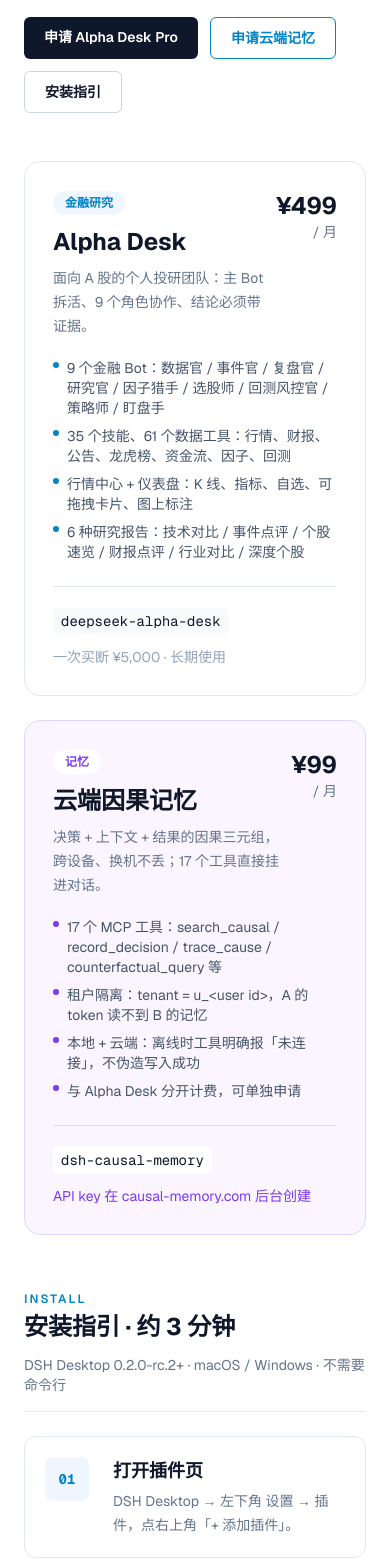
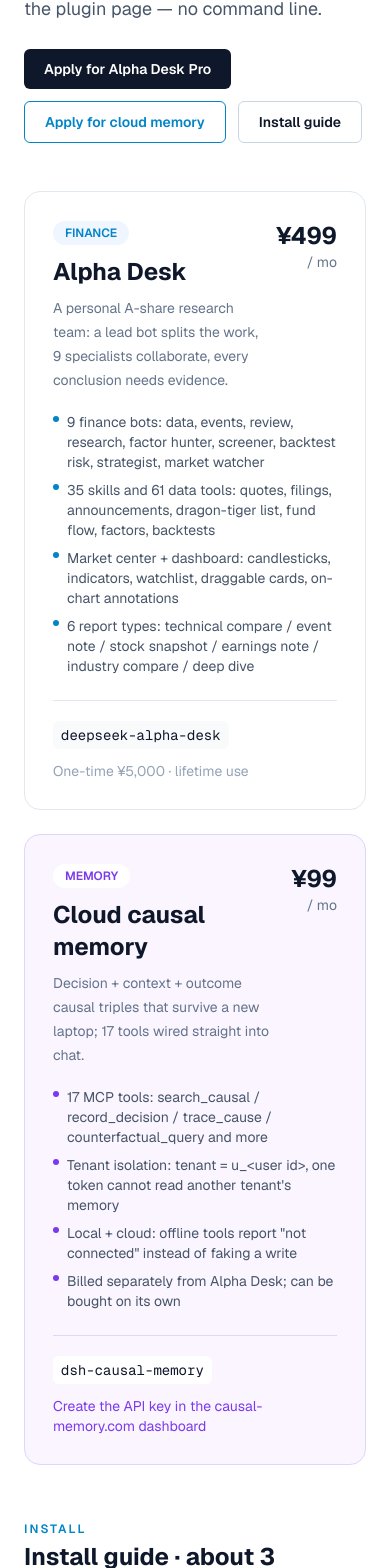
Before and after one commit to JingxuanC/causal-memory-website, a Next.js app: page /products in a window 390 px wide. Shown: the part 396-1964 px from the top of the page. Built offline with nearby package versions, Linux system fonts and the light colour scheme; no server answers.

Commit message:
feat(products): bilingual copy for products and install page

```diff
--- a/src/app/products/page.tsx
+++ b/src/app/products/page.tsx
@@ -1,90 +1,213 @@
 import type { Metadata } from "next";
 import Link from "next/link";
+import { getLang } from "@/lib/i18n";
 
 export const metadata: Metadata = {
-  title: "产品与安装 · Alpha Desk × 云端因果记忆",
+  title: "Products & install · Alpha Desk × Causal Memory",
   description:
-    "Alpha Desk 金融研究插件（9 Bot / 35 技能 / 行情中心 / 6 种报告）与云端因果记忆插件（17 个记忆工具）的说明、定价与安装指引。",
+    "Alpha Desk finance plugin (9 bots, 35 skills, market center, 6 report types) and the cloud causal-memory plugin (17 memory tools): what they do, pricing, and how to install.",
 };
 
-const steps = [
-  {
-    n: "01",
-    title: "打开插件页",
-    body: "DSH Desktop → 左下角 设置 → 插件，点右上角「+ 添加插件」。",
+type Copy = {
+  kicker: string;
+  title: string;
+  introA: string;
+  introB: string;
+  introC: string;
+  ctaPro: string;
+  ctaMemory: string;
+  ctaInstall: string;
+  alphaBadge: string;
+  alphaDesc: string;
+  alphaPrice: string;
+  alphaPer: string;
+  alphaBullets: string[];
+  alphaCode: string;
+  alphaNote: string;
+  memBadge: string;
+  memDesc: string;
+  memPrice: string;
+  memPer: string;
+  memBullets: string[];
+  memCode: string;
+  memNote: string;
+  installKicker: string;
+  installTitle: string;
+  installMeta: string;
+  steps: { n: string; title: string; body: string; code?: string }[];
+  memInstallTitle: string;
+  memInstallBody: string;
+  memInstallCode1: string;
+  memInstallCode2: string;
+  memInstallBody2: string;
+  troubleTitle: string;
+  troubles: { title: string; body: string }[];
+  faqTitle: string;
+  faqs: { q: string; a: string }[];
+  finalTitle: string;
+  finalBody: string;
+  finalPro: string;
+  finalMemory: string;
+  finalActivate: string;
+};
+
+const COPY: Record<"zh" | "en", Copy> = {
+  zh: {
+    kicker: "DSH PLUGINS",
+    title: "两个插件，一套投研工作台",
+    introA: "把 9 个金融 Bot、35 个技能、行情中心和 6 种研究报告装进 DSH；",
+    introB: "云端因果记忆",
+    introC: "让「为什么这么判断、后来对不对」跨设备留存。都通过插件页安装，不需要命令行。",
+    ctaPro: "申请 Alpha Desk Pro",
+    ctaMemory: "申请云端记忆",
+    ctaInstall: "安装指引",
+    alphaBadge: "金融研究",
+    alphaDesc: "面向 A 股的个人投研团队：主 Bot 拆活、9 个角色协作、结论必须带证据。",
+    alphaPrice: "¥499",
+    alphaPer: "/ 月",
+    alphaBullets: [
+      "9 个金融 Bot：数据官 / 事件官 / 复盘官 / 研究官 / 因子猎手 / 选股师 / 回测风控官 / 策略师 / 盯盘手",
+      "35 个技能、61 个数据工具：行情、财报、公告、龙虎榜、资金流、因子、回测",
+      "行情中心 + 仪表盘：K 线、指标、自选、可拖拽卡片、图上标注",
+      "6 种研究报告：技术对比 / 事件点评 / 个股速览 / 财报点评 / 行业对比 / 深度个股",
+    ],
+    alphaCode: "deepseek-alpha-desk",
+    alphaNote: "一次买断 ¥5,000 · 长期使用",
+    memBadge: "记忆",
+    memDesc: "决策 + 上下文 + 结果的因果三元组，跨设备、换机不丢；17 个工具直接挂进对话。",
+    memPrice: "¥99",
+    memPer: "/ 月",
+    memBullets: [
+      "17 个 MCP 工具：search_causal / record_decision / trace_cause / counterfactual_query 等",
+      "租户隔离：tenant = u_<user id>，A 的 token 读不到 B 的记忆",
+      "本地 + 云端：离线时工具明确报「未连接」，不伪造写入成功",
+      "与 Alpha Desk 分开计费，可单独申请",
+    ],
+    memCode: "dsh-causal-memory",
+    memNote: "API key 在 causal-memory.com 后台创建",
+    installKicker: "INSTALL",
+    installTitle: "安装指引 · 约 3 分钟",
+    installMeta: "DSH Desktop 0.2.0-rc.2+ · macOS / Windows · 不需要命令行",
+    steps: [
+      { n: "01", title: "打开插件页", body: "DSH Desktop → 左下角 设置 → 插件，点右上角「+ 添加插件」。" },
+      { n: "02", title: "填包名", body: "输入插件包名，注意不是 GitHub 地址。", code: "deepseek-alpha-desk" },
+      { n: "03", title: "安装源切成自定义地址", body: "点「安装源」→ 自定义地址，粘贴私有 registry（公开可读，不需要账号）。", code: "https://causal-memory.com/npm/" },
+      { n: "04", title: "安装并重启", body: "点「安装」，等下载完成；退出 DSH Desktop 再打开，插件才生效。" },
+      { n: "05", title: "验证", body: "左侧出现 9 个 Bot、行情中心、仪表盘即安装成功；进群发一句话，Chief 会拆活。" },
+    ],
+    memInstallTitle: "装云端记忆（可选）",
+    memInstallBody: "同一个插件页，包名换成",
+    memInstallCode1: "dsh-causal-memory",
+    memInstallCode2: "https://causal-memory.com/npm/",
+    memInstallBody2: "装完后在 设置 → 因果记忆 粘贴 API key → 保存 → 测试连接（应显示「已连接 · 17 个工具」）→ 重启 DSH。",
+    troubleTitle: "装不上？先对照这四种情况",
+    troubles: [
+      { title: "报 404 / 找不到包", body: "安装源没切到「自定义地址」，或包名拼错。" },
+      { title: "报 TAR header / checksum", body: "用 pnpm/npm 直接装 URL 了，改用插件页安装。" },
+      { title: "装完没有 Bot", body: "没重启 DSH，或插件列表里的开关没打开。" },
+      { title: "卡在下载", body: "换网络/代理重试；安装源末尾要带斜杠。" },
+    ],
+    faqTitle: "常见问题",
+    faqs: [
+      { q: "需要自己准备模型 API key 吗？", a: "Alpha Desk 的 Bot 使用你在 DSH 里配置的模型（DeepSeek 官方或账号）。云端记忆额外需要一枚 causal-memory 后台创建的 cm_ token，与模型 key 无关。" },
+      { q: "两个插件必须一起装吗？", a: "不必须。Alpha Desk 单独可用；云端记忆是独立加购，装了才挂 17 个记忆工具。两个都装时，设置页里分别配置。" },
+      { q: "数据存在哪里？", a: "Alpha Desk 的行情缓存、Bot 配置在本机；云端记忆写在你自己的租户库（tenant = u_<你的 user id>），token 保存为 ~/.dsh/causal-memory.json（0600），网站只存 SHA-256。" },
+      { q: "怎么购买 / 多久开通？", a: "在申请页提交 → 人工审批 → 用同一个 GitHub 账号领取 license 或记忆 token。当前没有在线支付，审批即确认付款。" },
+    ],
+    finalTitle: "先装上，再决定买不买",
+    finalBody: "Alpha Desk 免费可装可长期使用；Pro 解锁全部报告与云端研究能力。云端记忆独立加购，按需开通。",
+    finalPro: "申请 Pro",
+    finalMemory: "申请云端记忆",
+    finalActivate: "已有 license 去激活",
   },
-  {
-    n: "02",
-    title: "填包名",
-    body: "输入插件包名，注意不是 GitHub 地址。",
-    code: "deepseek-alpha-desk",
+  en: {
+    kicker: "DSH PLUGINS",
+    title: "Two plugins, one research desk",
+    introA: "Put 9 finance bots, 35 skills, a market center and 6 report types inside DSH. ",
+    introB: "Cloud causal memory",
+    introC: " keeps the \"why did I decide this, and was it right?\" chain across machines. Both install from the plugin page — no command line.",
+    ctaPro: "Apply for Alpha Desk Pro",
+    ctaMemory: "Apply for cloud memory",
+    ctaInstall: "Install guide",
+    alphaBadge: "FINANCE",
+    alphaDesc: "A personal A-share research team: a lead bot splits the work, 9 specialists collaborate, every conclusion needs evidence.",
+    alphaPrice: "¥499",
+    alphaPer: "/ mo",
+    alphaBullets: [
+      "9 finance bots: data, events, review, research, factor hunter, screener, backtest risk, strategist, market watcher",
+      "35 skills and 61 data tools: quotes, filings, announcements, dragon-tiger list, fund flow, factors, backtests",
+      "Market center + dashboard: candlesticks, indicators, watchlist, draggable cards, on-chart annotations",
+      "6 report types: technical compare / event note / stock snapshot / earnings note / industry compare / deep dive",
+    ],
+    alphaCode: "deepseek-alpha-desk",
+    alphaNote: "One-time ¥5,000 · lifetime use",
+    memBadge: "MEMORY",
+    memDesc: "Decision + context + outcome causal triples that survive a new laptop; 17 tools wired straight into chat.",
+    memPrice: "¥99",
+    memPer: "/ mo",
+    memBullets: [
+      "17 MCP tools: search_causal / record_decision / trace_cause / counterfactual_query and more",
+      "Tenant isolation: tenant = u_<user id>, one token cannot read another tenant's memory",
+      "Local + cloud: offline tools report \"not connected\" instead of faking a write",
+      "Billed separately from Alpha Desk; can be bought on its own",
+    ],
+    memCode: "dsh-causal-memory",
+    memNote: "Create the API key in the causal-memory.com dashboard",
+    installKicker: "INSTALL",
+    installTitle: "Install guide · about 3 minutes",
+    installMeta: "DSH Desktop 0.2.0-rc.2+ · macOS / Windows · no command line",
+    steps: [
+      { n: "01", title: "Open the plugin page", body: "DSH Desktop → Settings → Plugins (bottom left), then \"+ Add plugin\" (top right)." },
+      { n: "02", title: "Enter the package name", body: "Type the package name — not a GitHub URL.", code: "deepseek-alpha-desk" },
+      { n: "03", title: "Switch the source to a custom registry", body: "Click \"Install source\" → Custom address, then paste the private registry (public read, no account needed).", code: "https://causal-memory.com/npm/" },
+      { n: "04", title: "Install and restart", body: "Click Install and wait for the download; quit and reopen DSH Desktop so the plugin loads." },
+      { n: "05", title: "Verify", body: "You should see 9 bots, the market center and the dashboard. Say something in the group; the lead bot will split the work." },
+    ],
+    memInstallTitle: "Cloud memory (optional)",
+    memInstallBody: "On the same plugin page, use the package name",
+    memInstallCode1: "dsh-causal-memory",
+    memInstallCode2: "https://causal-memory.com/npm/",
+    memInstallBody2: "Then open Settings → Causal Memory, paste the API key, save, run Test connection (expect \"Connected · 17 tools\"), and restart DSH.",
+    troubleTitle: "Troubleshooting",
+    troubles: [
+      { title: "404 / package not found", body: "The source is not set to \"Custom address\", or the package name is misspelled." },
+      { title: "TAR header / checksum error", body: "You installed the registry URL with pnpm/npm. Use the plugin page instead." },
+      { title: "No bots after install", body: "DSH was not restarted, or the plugin toggle is still off." },
+      { title: "Download stalls", body: "Retry on another network/proxy; the source URL needs the trailing slash." },
+    ],
+    faqTitle: "FAQ",
+    faqs: [
+      { q: "Do I need my own model API key?", a: "Alpha Desk bots use the model you configured in DSH (DeepSeek official or your account). Cloud memory additionally needs a cm_ token from the causal-memory dashboard — unrelated to the model key." },
+      { q: "Must I install both plugins?", a: "No. Alpha Desk works alone; cloud memory is a separate add-on that mounts the 17 memory tools. If you install both, configure them on their own settings pages." },
+      { q: "Where is the data stored?", a: "Alpha Desk keeps market caches and bot config locally. Cloud memory writes to your own tenant database (tenant = u_<user id>); the token lives in ~/.dsh/causal-memory.json (0600) and the website only stores its SHA-256." },
+      { q: "How do I buy, and how fast is activation?", a: "Submit on the apply page → a human approves → claim the license or memory token with the same GitHub account. There is no online payment yet; approval confirms payment." },
+    ],
+    finalTitle: "Install first, decide later",
+    finalBody: "Alpha Desk is free to install and use; Pro unlocks every report and cloud research. Cloud memory is a separate add-on, activated when you need it.",
+    finalPro: "Apply for Pro",
+    finalMemory: "Apply for cloud memory",
+    finalActivate: "Activate an existing license",
   },
-  {
-    n: "03",
-    title: "安装源切成自定义地址",
-    body: "点「安装源」→ 自定义地址，粘贴私有 registry（公开可读，不需要账号）。",
-    code: "https://causal-memory.com/npm/",
-  },
-  {
-    n: "04",
-    title: "安装并重启",
-    body: "点「安装」，等下载完成；退出 DSH Desktop 再打开，插件才生效。",
-  },
-  {
-    n: "05",
-    title: "验证",
-    body: "左侧出现 9 个 Bot、行情中心、仪表盘即安装成功；进群发一句话，Chief 会拆活。",
-  },
-];
+};
 
-const troubles = [
-  { title: "报 404 / 找不到包", body: "安装源没切到「自定义地址」，或包名拼错。" },
-  { title: "报 TAR header / checksum", body: "用 pnpm/npm 直接装 URL 了，改用插件页安装。" },
-  { title: "装完没有 Bot", body: "没重启 DSH，或插件列表里的开关没打开。" },
-  { title: "卡在下载", body: "换网络/代理重试；安装源末尾要带斜杠。" },
-];
+export default async function ProductsPage() {
+  const lang = await getLang();
+  const d = COPY[lang];
 
-const faqs = [
-  {
-    q: "需要自己准备模型 API key 吗？",
-    a: "Alpha Desk 的 Bot 使用你在 DSH 里配置的模型（DeepSeek 官方或账号）。云端记忆额外需要一枚 causal-memory 后台创建的 cm_ token，与模型 key 无关。",
-  },
-  {
-    q: "两个插件必须一起装吗？",
-    a: "不必须。Alpha Desk 单独可用；云端记忆是独立加购，装了才挂 17 个记忆工具。两个都装时，设置页里分别配置。",
-  },
-  {
-    q: "数据存在哪里？",
-    a: "Alpha Desk 的行情缓存、Bot 配置在本机；云端记忆写在你自己的租户库（tenant = u_<你的 user id>），token 保存为 ~/.dsh/causal-memory.json（0600），网站只存 SHA-256。",
-  },
-  {
-    q: "怎么购买 / 多久开通？",
-    a: "在申请页提交 → 人工审批 → 用同一个 GitHub 账号领取 license 或记忆 token。当前没有在线支付，审批即确认付款。",
-  },
-];
-
-export default function ProductsPage() {
   return (
     <main className="mx-auto w-full max-w-6xl px-6 py-12">
       <section>
-        <p className="text-xs font-semibold uppercase tracking-[0.18em] text-[#0284c7]">DSH Plugins</p>
-        <h1 className="mt-3 text-4xl font-bold tracking-tight text-[#0f172a] sm:text-5xl">
-          两个插件，一套投研工作台
-        </h1>
+        <p className="text-xs font-semibold uppercase tracking-[0.18em] text-[#0284c7]">{d.kicker}</p>
+        <h1 className="mt-3 text-4xl font-bold tracking-tight text-[#0f172a] sm:text-5xl">{d.title}</h1>
         <p className="mt-4 max-w-3xl text-lg leading-8 text-[#475569]">
-          <strong className="text-[#0f172a]">Alpha Desk</strong> 把 9 个金融 Bot、35 个技能、行情中心和 6 种研究报告装进 DSH；
-          <strong className="text-[#0f172a]">云端因果记忆</strong> 让「为什么这么判断、后来对不对」跨设备留存。都通过插件页安装，不需要命令行。
+          <strong className="text-[#0f172a]">Alpha Desk</strong> {d.introA}
+          <strong className="text-[#0f172a]">{d.introB}</strong>
+          {d.introC}
         </p>
         <div className="mt-6 flex flex-wrap gap-3">
-          <Link href="/apply?product=alpha-desk" className="rounded-md bg-[#0f172a] px-5 py-2.5 text-sm font-semibold text-white transition-colors hover:bg-[#1e293b]">
-            申请 Alpha Desk Pro
-          </Link>
-          <Link href="/apply?product=memory" className="rounded-md border border-[#0284c7] px-5 py-2.5 text-sm font-semibold text-[#0284c7] transition-colors hover:bg-[#f0f9ff]">
-            申请云端记忆
-          </Link>
-          <a href="#install" className="rounded-md border border-[#cbd5e1] px-5 py-2.5 text-sm font-semibold text-[#0f172a] transition-colors hover:bg-[#f8fafc]">
-            安装指引
-          </a>
+          <Link href="/apply?product=alpha-desk" className="rounded-md bg-[#0f172a] px-5 py-2.5 text-sm font-semibold text-white transition-colors hover:bg-[#1e293b]">{d.ctaPro}</Link>
+          <Link href="/apply?product=memory" className="rounded-md border border-[#0284c7] px-5 py-2.5 text-sm font-semibold text-[#0284c7] transition-colors hover:bg-[#f0f9ff]">{d.ctaMemory}</Link>
+          <a href="#install" className="rounded-md border border-[#cbd5e1] px-5 py-2.5 text-sm font-semibold text-[#0f172a] transition-colors hover:bg-[#f8fafc]">{d.ctaInstall}</a>
         </div>
       </section>
 
@@ -92,54 +215,40 @@
         <article className="rounded-2xl border border-[#e2e8f0] bg-white p-7">
           <div className="flex items-start justify-between gap-3">
             <div>
-              <span className="rounded-full bg-[#eff6ff] px-3 py-1 text-xs font-semibold text-[#0284c7]">金融研究</span>
+              <span className="rounded-full bg-[#eff6ff] px-3 py-1 text-xs font-semibold text-[#0284c7]">{d.alphaBadge}</span>
               <h2 className="mt-3 text-2xl font-bold text-[#0f172a]">Alpha Desk</h2>
-              <p className="mt-2 text-sm leading-6 text-[#64748b]">
-                面向 A 股的个人投研团队：主 Bot 拆活、9 个角色协作、结论必须带证据。
-              </p>
+              <p className="mt-2 text-sm leading-6 text-[#64748b]">{d.alphaDesc}</p>
             </div>
-            <p className="text-right text-sm text-[#64748b]"><span className="block text-2xl font-bold text-[#0f172a]">¥499</span>/ 月</p>
+            <p className="text-right text-sm text-[#64748b]"><span className="block text-2xl font-bold text-[#0f172a]">{d.alphaPrice}</span>{d.alphaPer}</p>
           </div>
           <ul className="mt-5 space-y-2 text-sm text-[#475569]">
-            {[
-              "9 个金融 Bot：数据官 / 事件官 / 复盘官 / 研究官 / 因子猎手 / 选股师 / 回测风控官 / 策略师 / 盯盘手",
-              "35 个技能、61 个数据工具：行情、财报、公告、龙虎榜、资金流、因子、回测",
-              "行情中心 + 仪表盘：K 线、指标、自选、可拖拽卡片、图上标注",
-              "6 种研究报告：技术对比 / 事件点评 / 个股速览 / 财报点评 / 行业对比 / 深度个股",
-            ].map((item) => (
+            {d.alphaBullets.map((item) => (
               <li key={item} className="flex gap-2"><span className="mt-1 block h-1.5 w-1.5 shrink-0 rounded-full bg-[#0284c7]" />{item}</li>
             ))}
           </ul>
           <div className="mt-6 flex flex-wrap items-center gap-3 border-t border-[#e2e8f0] pt-5 text-sm">
-            <code className="rounded-md bg-[#f8fafc] px-2 py-1 text-[#0f172a]">deepseek-alpha-desk</code>
-            <span className="text-[#94a3b8]">一次买断 ¥5,000 · 长期使用</span>
+            <code className="rounded-md bg-[#f8fafc] px-2 py-1 text-[#0f172a]">{d.alphaCode}</code>
+            <span className="text-[#94a3b8]">{d.alphaNote}</span>
           </div>
         </article>
 
         <article className="rounded-2xl border border-[#ddd6fe] bg-[#faf5ff] p-7">
           <div className="flex items-start justify-between gap-3">
             <div>
-              <span className="rounded-full bg-white px-3 py-1 text-xs font-semibold text-[#7c3aed]">记忆</span>
-              <h2 className="mt-3 text-2xl font-bold text-[#0f172a]">云端因果记忆</h2>
-              <p className="mt-2 text-sm leading-6 text-[#64748b]">
-                决策 + 上下文 + 结果的因果三元组，跨设备、换机不丢；17 个工具直接挂进对话。
-              </p>
+              <span className="rounded-full bg-white px-3 py-1 text-xs font-semibold text-[#7c3aed]">{d.memBadge}</span>
+              <h2 className="mt-3 text-2xl font-bold text-[#0f172a]">{lang === "zh" ? "云端因果记忆" : "Cloud causal memory"}</h2>
+              <p className="mt-2 text-sm leading-6 text-[#64748b]">{d.memDesc}</p>
             </div>
-            <p className="text-right text-sm text-[#64748b]"><span className="block text-2xl font-bold text-[#0f172a]">¥99</span>/ 月</p>
+            <p className="text-right text-sm text-[#64748b]"><span className="block text-2xl font-bold text-[#0f172a]">{d.memPrice}</span>{d.memPer}</p>
           </div>
           <ul className="mt-5 space-y-2 text-sm text-[#475569]">
-            {[
-              "17 个 MCP 工具：search_causal / record_decision / trace_cause / counterfactual_query 等",
-              "租户隔离：tenant = u_<user id>，A 的 token 读不到 B 的记忆",
-              "本地 + 云端：离线时工具明确报「未连接」，不伪造写入成功",
-              "与 Alpha Desk 分开计费，可单独申请",
-            ].map((item) => (
+            {d.memBullets.map((item) => (
               <li key={item} className="flex gap-2"><span className="mt-1 block h-1.5 w-1.5 shrink-0 rounded-full bg-[#7c3aed]" />{item}</li>
             ))}
           </ul>
           <div className="mt-6 flex flex-wrap items-center gap-3 border-t border-[#ddd6fe] pt-5 text-sm">
-            <code className="rounded-md bg-white px-2 py-1 text-[#0f172a]">dsh-causal-memory</code>
-            <span className="text-[#7c3aed]">API key 在 causal-memory.com 后台创建</span>
+            <code className="rounded-md bg-white px-2 py-1 text-[#0f172a]">{d.memCode}</code>
+            <span className="text-[#7c3aed]">{d.memNote}</span>
           </div>
         </article>
       </section>
@@ -147,14 +256,14 @@
       <section id="install" className="mt-14 scroll-mt-20">
         <div className="flex flex-wrap items-end justify-between gap-3 border-b border-[#e2e8f0] pb-4">
           <div>
-            <p className="text-xs font-semibold uppercase tracking-[0.18em] text-[#0284c7]">Install</p>
-            <h2 className="mt-1 text-2xl font-bold text-[#0f172a]">安装指引 · 约 3 分钟</h2>
+            <p className="text-xs font-semibold uppercase tracking-[0.18em] text-[#0284c7]">{d.installKicker}</p>
+            <h2 className="mt-1 text-2xl font-bold text-[#0f172a]">{d.installTitle}</h2>
           </div>
-          <p className="text-sm text-[#64748b]">DSH Desktop 0.2.0-rc.2+ · macOS / Windows · 不需要命令行</p>
+          <p className="text-sm text-[#64748b]">{d.installMeta}</p>
         </div>
 
         <ol className="mt-6 space-y-3">
-          {steps.map((step) => (
+          {d.steps.map((step) => (
             <li key={step.n} className="grid grid-cols-[52px_1fr] gap-4 rounded-xl border border-[#e2e8f0] bg-white p-5">
               <span className="flex h-11 w-11 items-center justify-center rounded-lg bg-[#eff6ff] font-mono text-sm font-bold text-[#0284c7]">{step.n}</span>
               <div>
@@ -167,18 +276,20 @@
         </ol>
 
         <div className="mt-6 rounded-xl border border-[#bae6fd] bg-[#f0f9ff] p-6">
-          <h3 className="text-lg font-semibold text-[#0f172a]">装云端记忆（可选）</h3>
+          <h3 className="text-lg font-semibold text-[#0f172a]">{d.memInstallTitle}</h3>
           <p className="mt-2 text-sm leading-7 text-[#475569]">
-            同一个插件页，包名换成 <code className="rounded bg-white px-1.5 py-0.5 font-mono text-[#0f172a]">dsh-causal-memory</code>，安装源同样是
-            <code className="ml-1 rounded bg-white px-1.5 py-0.5 font-mono text-[#0f172a]">https://causal-memory.com/npm/</code>。
-            装完后在 <strong>设置 → 因果记忆</strong> 粘贴 API key → 保存 → 测试连接（应显示「已连接 · 17 个工具」）→ 重启 DSH。
+            {d.memInstallBody}{" "}
+            <code className="rounded bg-white px-1.5 py-0.5 font-mono text-[#0f172a]">{d.memInstallCode1}</code>
+            {lang === "zh" ? "，安装源同样是 " : ", same source "}
+            <code className="rounded bg-white px-1.5 py-0.5 font-mono text-[#0f172a]">{d.memInstallCode2}</code>
+            {" "}{d.memInstallBody2}
           </p>
         </div>
 
         <div className="mt-6">
-          <h3 className="text-lg font-semibold text-[#0f172a]">装不上？先对照这四种情况</h3>
+          <h3 className="text-lg font-semibold text-[#0f172a]">{d.troubleTitle}</h3>
           <div className="mt-3 grid gap-3 sm:grid-cols-2">
-            {troubles.map((item) => (
+            {d.troubles.map((item) => (
               <div key={item.title} className="rounded-lg border border-[#e2e8f0] bg-white p-4 text-sm">
                 <p className="font-semibold text-[#0f172a]">{item.title}</p>
                 <p className="mt-1 leading-6 text-[#64748b]">{item.body}</p>
@@ -189,9 +300,9 @@
       </section>
 
       <section className="mt-14">
-        <h2 className="text-2xl font-bold text-[#0f172a]">常见问题</h2>
+        <h2 className="text-2xl font-bold text-[#0f172a]">{d.faqTitle}</h2>
         <div className="mt-4 grid gap-3 sm:grid-cols-2">
-          {faqs.map((faq) => (
+          {d.faqs.map((faq) => (
             <div key={faq.q} className="rounded-xl border border-[#e2e8f0] bg-white p-5">
               <h3 className="text-sm font-semibold text-[#0f172a]">{faq.q}</h3>
               <p className="mt-2 text-sm leading-6 text-[#64748b]">{faq.a}</p>
@@ -201,14 +312,12 @@
       </section>
 
       <section className="mt-14 rounded-2xl bg-[#0f172a] p-8 text-center text-white">
-        <h2 className="text-2xl font-bold">先装上，再决定买不买</h2>
-        <p className="mx-auto mt-2 max-w-2xl text-sm leading-7 text-[#cbd5e1]">
-          Alpha Desk 免费可装可长期使用；Pro 解锁全部报告与云端研究能力。云端记忆独立加购，按需开通。
-        </p>
+        <h2 className="text-2xl font-bold">{d.finalTitle}</h2>
+        <p className="mx-auto mt-2 max-w-2xl text-sm leading-7 text-[#cbd5e1]">{d.finalBody}</p>
         <div className="mt-5 flex flex-wrap justify-center gap-3">
-          <Link href="/apply?product=alpha-desk" className="rounded-md bg-white px-5 py-2.5 text-sm font-semibold text-[#0f172a] hover:bg-[#f1f5f9]">申请 Pro</Link>
-          <Link href="/apply?product=memory" className="rounded-md border border-white/40 px-5 py-2.5 text-sm font-semibold text-white hover:bg-white/10">申请云端记忆</Link>
-          <Link href="/alpha-desk" className="rounded-md border border-white/40 px-5 py-2.5 text-sm font-semibold text-white hover:bg-white/10">已有 license 去激活</Link>
+          <Link href="/apply?product=alpha-desk" className="rounded-md bg-white px-5 py-2.5 text-sm font-semibold text-[#0f172a] hover:bg-[#f1f5f9]">{d.finalPro}</Link>
+          <Link href="/apply?product=memory" className="rounded-md border border-white/40 px-5 py-2.5 text-sm font-semibold text-white hover:bg-white/10">{d.finalMemory}</Link>
+          <Link href="/alpha-desk" className="rounded-md border border-white/40 px-5 py-2.5 text-sm font-semibold text-white hover:bg-white/10">{d.finalActivate}</Link>
         </div>
       </section>
     </main>
```
